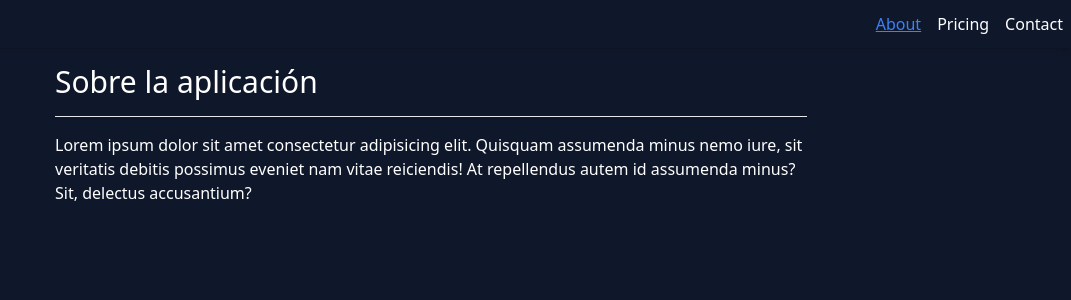
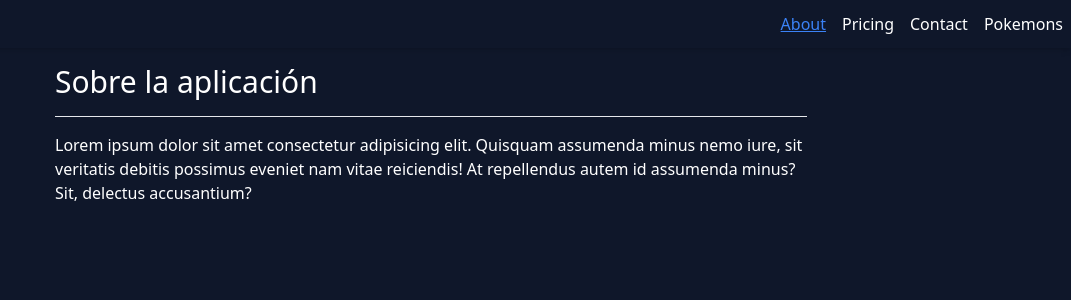
Before and after one commit to kenvas-dev/pokemon-ssr, an Angular app: page /about in a window 1280 px wide. Shown: the top 300 px of the page, without its empty margins (209-1280 px from the left). Built offline with nearby package versions, Linux system fonts and the light colour scheme.

Commit message:
Update navbar.component.html

```diff
--- a/src/app/shared/components/navbar/navbar.component.html
+++ b/src/app/shared/components/navbar/navbar.component.html
@@ -3,4 +3,5 @@ class="text-white w-full top-0 absolute z-50 flex justify-end gap-4 px-2 py-3 bg
     <a class="hover:underline" routerLink="/about" routerLinkActive="text-blue-500 underline" >About</a>
     <a class="hover:underline" routerLink="/pricing" routerLinkActive="text-blue-500 underline" >Pricing</a>
     <a class="hover:underline" routerLink="/contact" routerLinkActive="text-blue-500 underline" >Contact</a>
+    <a class="hover:underline" routerLink="/pokemons" routerLinkActive="text-blue-500 underline" >Pokemons</a>
 </nav>
```
